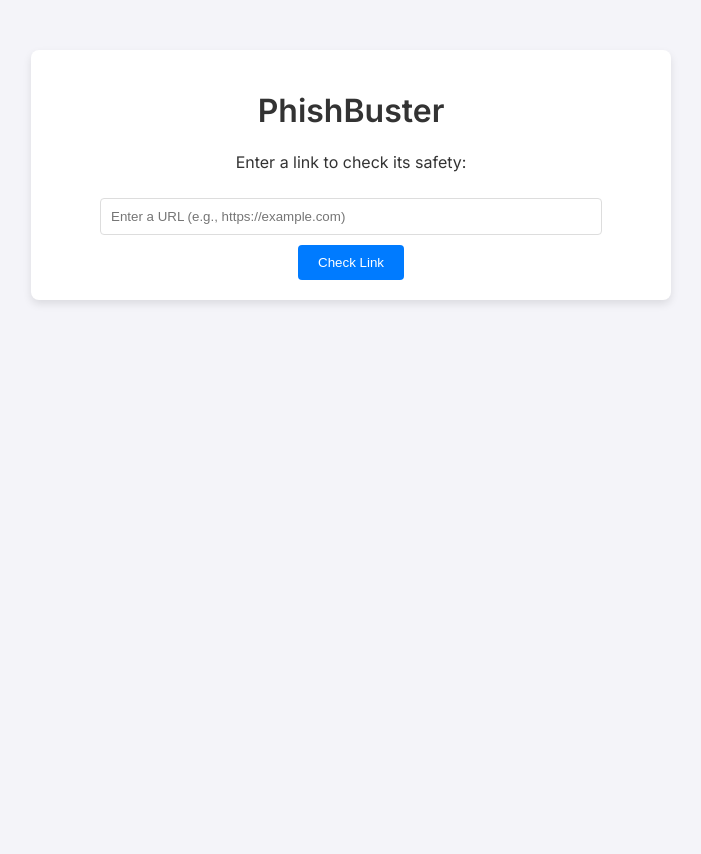
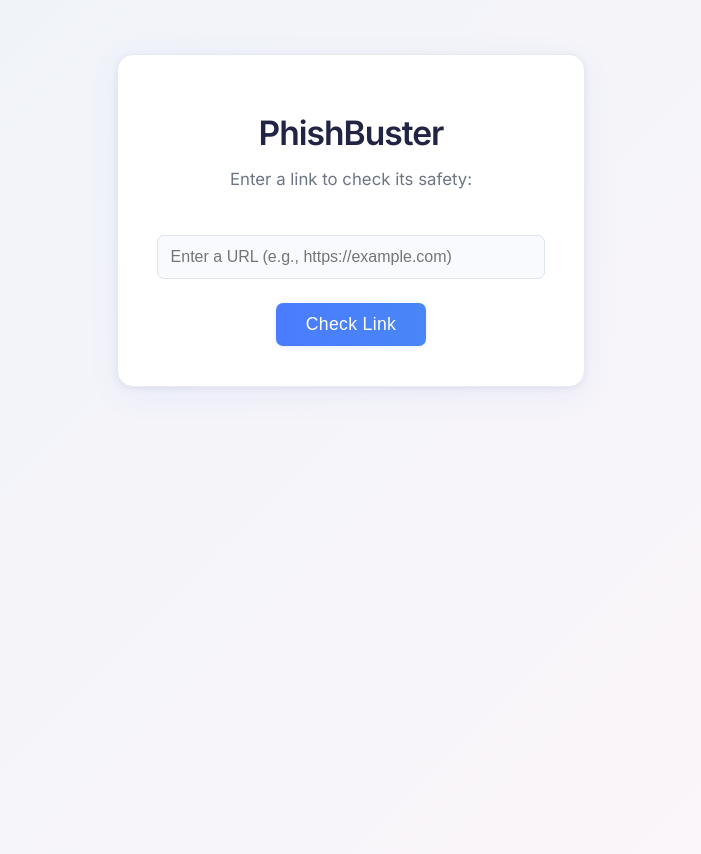
Before and after one commit to saodatsafra/PhishBuster, a Flask app: page / in a window 1280 px wide. Shown: the whole page, without its empty margins (289-990 px from the left). Before the commit the page ends 304 px from the top, so only its background shows below. Run offline with Flask 3, Linux system fonts and the light colour scheme.

Commit message:
Version 1.3

```diff
--- a/static/design.css
+++ b/static/design.css
@@ -2,75 +2,97 @@ body {
     font-family: 'Inter', Arial, sans-serif;
     margin: 0;
     padding: 0;
-    background-color: #f4f4f9;
-    color: #333;
+    background: linear-gradient(135deg, #eef3f9 0%, #fdf6fa 100%);
+    color: #23272f;
+    min-height: 100vh;
 }
 
 .container {
-    max-width: 600px;
-    margin: 50px auto;
-    padding: 20px;
+    max-width: 410px;
+    margin: 54px auto;
+    padding: 34px 28px 24px 28px;
     text-align: center;
     background: #fff;
-    box-shadow: 0 4px 8px rgba(0, 0, 0, 0.1);
-    border-radius: 8px;
+    box-shadow: 0 8px 32px 0 rgba(76, 116, 255, 0.07), 0 1.5px 6px 0 rgba(50,50,93,0.08);
+    border-radius: 16px;
+    border: 1px solid #e7eaf3;
 }
 
-input {
-    padding: 10px;
-    width: 80%;
-    margin: 10px 0;
-    border: 1px solid #ddd;
-    border-radius: 4px;
-    transition: all 0.3s;
+h1 {
+    font-size: 2.1em;
+    letter-spacing: -1px;
+    font-weight: 700;
+    color: #212442;
+    margin-bottom: 0.25em;
+}
+
+p {
+    font-size: 1.05em;
+    color: #6d7585;
+    margin-bottom: 2em;
+}
+
+input[type="text"] {
+    padding: 12px 13px;
+    width: 88%;
+    margin: 12px 0 24px 0;
+    border: 1.5px solid #dde3ef;
+    border-radius: 7px;
+    font-size: 1em;
+    transition: all 0.23s;
+    background: #f8fafd;
 }
 
 input:focus {
-    border-color: #007BFF;
+    border-color: #4886ff;
     outline: none;
-    box-shadow: 0 0 3px #007bff44;
-    background: #f0f8ff;
+    box-shadow: 0 0 0 2px #a3cbff33;
+    background: #f1f7ff;
 }
 
 button {
-    padding: 10px 20px;
+    padding: 11px 30px;
     color: #fff;
-    background-color: #007BFF;
+    background: linear-gradient(90deg, #4a7cff 0%, #4986f6 100%);
     border: none;
-    border-radius: 4px;
+    border-radius: 7px;
+    font-size: 1.1em;
+    font-weight: 500;
+    letter-spacing: .02em;
     cursor: pointer;
-    transition: background 0.3s, box-shadow 0.3s;
+    box-shadow: 0 1.5px 5px #4977ff22;
+    transition: background 0.23s, box-shadow 0.23s;
+    margin-bottom: 16px;
 }
-
 button:hover {
-    background-color: #0056b3;
-    box-shadow: 0 0 8px #007bff44;
+    background: linear-gradient(90deg, #3969e6 0%, #3269e3 100%);
+    box-shadow: 0 4px 16px #4a7cff33;
 }
 
 .result {
-    margin-top: 30px;
+    margin-top: 38px;
 }
 
 .card {
-    background: #fafcff;
-    border: 1px solid #e2e6ea;
-    border-radius: 8px;
-    box-shadow: 0 2px 8px rgba(0,0,0,0.07);
-    padding: 24px 18px;
-    margin-top: 32px;
+    background: #f7fbff;
+    border: 1.5px solid #e2e6ea;
+    border-radius: 12px;
+    box-shadow: 0 2px 12px rgba(0,0,0,0.07);
+    padding: 28px 17px 20px 17px;
+    margin-top: 38px;
     margin-bottom: 12px;
     text-align: left;
     transition: box-shadow 0.3s;
 }
 .card:hover {
-    box-shadow: 0 6px 24px rgba(0,0,0,0.12);
+    box-shadow: 0 8px 32px rgba(50,70,160,0.10);
 }
 
 #main-status {
-    font-size: 24px;
+    font-size: 23px;
     font-weight: bold;
-    margin-top: 20px;
-    margin-bottom: 10px;
+    margin-top: 18px;
+    margin-bottom: 13px;
     transition: color 0.3s;
     display: flex;
     align-items: center;
--- a/static/script.js
+++ b/static/script.js
@@ -5,12 +5,22 @@ document.addEventListener('DOMContentLoaded', function() {
     const statusHeader = document.getElementById('main-status');
     const mainIcon = document.getElementById('main-icon');
     const detailsPara = document.getElementById('details');
-    const riskBar = document.getElementById('risk-bar');
-    const riskPctNum = document.getElementById('risk-pct-num');
+    let riskBar = document.getElementById('risk-bar');
+
+    if (!riskBar) {
+        riskBar = document.createElement('div');
+        riskBar.id = 'risk-bar';
+        riskBar.style.height = '18px';
+        riskBar.style.width = '100%';
+        riskBar.style.margin = '12px 0 16px 0';
+        riskBar.style.borderRadius = '5px';
+        riskBar.style.display = 'none';
+        riskBar.style.position = 'relative';
+        resultDiv.insertBefore(riskBar, detailsPara);
+    }
 
     form.addEventListener('submit', async function(event) {
         event.preventDefault();
-
         spinner.style.display = "block";
         resultDiv.style.display = "none";
         statusHeader.textContent = "";
@@ -18,15 +28,11 @@ document.addEventListener('DOMContentLoaded', function() {
         detailsPara.innerHTML = "";
         riskBar.style.display = "none";
         riskBar.innerHTML = "";
-        riskPctNum.textContent = "";
 
         const link = document.getElementById('link-input').value;
-
         const response = await fetch('/check_link', {
             method: 'POST',
-            headers: {
-                'Content-Type': 'application/json',
-            },
+            headers: { 'Content-Type': 'application/json', },
             body: JSON.stringify({ link }),
         });
 
@@ -34,7 +40,7 @@ document.addEventListener('DOMContentLoaded', function() {
         spinner.style.display = "none";
         resultDiv.style.display = "block";
 
-        // Show error for bad links
+        // --- Error Case ---
         if (result.status === "error") {
             statusHeader.textContent = "Invalid link";
             statusHeader.style.color = "red";
@@ -42,130 +48,101 @@ document.addEventListener('DOMContentLoaded', function() {
             detailsPara.innerHTML = result.message + "<br>Please provide the full link, like https://example.com";
             riskBar.style.display = "none";
             riskBar.innerHTML = "";
-            riskPctNum.textContent = "";
             return;
         }
 
-        // Set main status, icon, and color
+        // --- Top Bar/Status ---
         if (result.status === "safe") {
-            statusHeader.textContent = "The link is safe!";
-            statusHeader.style.color = "green";
+            statusHeader.textContent = "SAFE: No major phishing signs detected.";
+            statusHeader.style.color = "#15803d";
             mainIcon.textContent = "🟢";
         } else if (result.status === "caution") {
-            statusHeader.textContent = "The link may not be safe!";
-            statusHeader.style.color = "orange";
+            statusHeader.textContent = "CAUTION: Potential risk factors detected!";
+            statusHeader.style.color = "#eab308";
             mainIcon.textContent = "🟠";
         } else {
-            statusHeader.textContent = "The link is dangerous!";
-            statusHeader.style.color = "red";
+            statusHeader.textContent = "DANGEROUS: Multiple high-risk features detected!";
+            statusHeader.style.color = "#dc2626";
             mainIcon.textContent = "🔴";
         }
 
-        // Visual risk bar and show percentage
+        // --- Risk Bar ---
         riskBar.style.display = "block";
         const pct = Math.min(Math.max(result.risk_pct, 0), 100); // clamp 0-100
         let barColor = "#19c37d"; // green
         if (pct >= 70) barColor = "#ff4545";
         else if (pct >= 25) barColor = "#ffc107";
         riskBar.style.background = `linear-gradient(to right, ${barColor} ${pct}%, #e2e6ea ${pct}%)`;
-        riskBar.innerHTML = ""; // Clear any text inside the bar
-        riskPctNum.textContent = pct + "%";
-        riskPctNum.style.color = barColor;
+        riskBar.innerHTML = `<span style="
+            font-weight: bold;
+            font-size: 15px;
+            color: ${barColor};
+            padding-left: 7px;
+            position: absolute;
+            left: 7px;
+            top: 0;
+            line-height: 18px;
+        ">${pct}% Risk Score</span>`;
 
-        // Build details for the user
-        let details = "";
+        // --- Section 1: Technical Summary ---
+        let details = `<div style="font-size:1.08em; margin-bottom:11px;"><b>Technical Analysis Summary:</b> `;
+        if (result.status === "safe") {
+            details += "No significant phishing indicators detected. Link appears to be low risk based on analyzed factors.";
+        } else if (result.status === "caution") {
+            details += "Some technical indicators suggest potential risk. Review technical details below.";
+        } else {
+            details += "Severe risk factors present! Treat this link as highly suspicious. Avoid entering credentials.";
+        }
+        details += "</div>";
 
-        // Main message
-        if (result.status === "safe") {
-            details += "🎉 This link looks safe.<br>";
-        } else if (result.status === "caution") {
-            details += "⚠️ Please be careful. Some things look suspicious.<br>";
-        } else {
-            details += "🚨 This link is dangerous. Do NOT enter personal information.<br>";
-        }
-
-        // Show reasons for score
+        // --- Section 2: Ordered Risk Factors ---
         if (result.reasons && result.reasons.length > 0) {
-            details += "<ul style='color:#b22222;'>";
+            details += `<div style="margin-bottom:11px;">
+            <b>Detected Risk Factors:</b>
+            <ul style="color:#b22222; margin-top:5px;">`;
             for (const reason of result.reasons) {
                 details += `<li>${reason}</li>`;
             }
-            details += "</ul>";
+            details += "</ul></div>";
         }
 
-        // HTTPS/HTTP info
-        if (result.is_https) {
-            details += "✅ Secure connection (HTTPS).<br>";
-        } else if (result.is_http) {
-            details += "❌ Not secure (HTTP).<br>";
+        // --- Section 3: Technical Scan Details ---
+        details += `<div style="margin-bottom:11px;"><b>Technical Scan Details:</b><ul>`;
+        details += `<li>Protocol: ${result.is_https ? "HTTPS (encrypted)" : result.is_http ? "HTTP (unencrypted)" : "Unknown"}</li>`;
+        details += `<li>SSL Certificate: ${result.ssl_valid === true ? "Valid" : result.ssl_valid === false ? "Invalid/Failed" : "Not checked"}</li>`;
+        if (result.domain_age !== null) {
+            details += `<li>Domain Age: ${result.domain_age} year(s)</li>`;
+            if (result.young_domain) details += `<li><b>Warning:</b> Domain is less than 1 year old</li>`;
+        } else {
+            details += `<li>Domain Age: Unknown</li>`;
         }
+        if (result.keywords_found && result.keywords_found.length > 0) {
+            details += `<li>Suspicious Keywords: <b>${result.keywords_found.join(', ')}</b></li>`;
+        }
+        if (result.is_ip_address) {
+            details += `<li>Domain is a raw IP address (suspicious)</li>`;
+        }
+        if (result.is_www_only) {
+            details += `<li>Missing protocol (http/https)</li>`;
+        }
+        details += `</ul></div>`;
 
-        // SSL certificate
-        if (result.ssl_valid === true) {
-            details += "✅ SSL certificate is valid.<br>";
-        } else if (result.ssl_valid === false) {
-            details += "❌ SSL certificate is NOT valid.<br>";
-        } else {
-            details += "⚠️ Couldn't check the site's security certificate.<br>";
-        }
+        // --- Section 4: Risk Score (Technical Explanation) ---
+        details += `<div style="margin-bottom:12px;">
+            <b>Calculated Risk Percentage:</b> <span style="color:${barColor};font-weight:700;">${pct}%</span><br>
+            <small style="color:#7d8591;">
+                This score is calculated based on the presence of suspicious technical features (see above), including SSL, domain age, protocol, keywords, top-level domain, subdomains, and URL structure.
+            </small>
+        </div>`;
 
-        // Domain age
-        if (result.domain_age !== null) {
-            if (result.young_domain) {
-                details += "🚨 This website is very new. Be extra careful.<br>";
-            } else {
-                details += `🌍 Website age: ${result.domain_age} years. Older sites are usually safer.<br>`;
-            }
-        } else {
-            details += "⚠️ Can't find out how old this site is.<br>";
-        }
-
-        // Suspicious keywords
-        if (result.keywords_found && result.keywords_found.length > 0) {
-            details += `🚩 Suspicious words found: ${result.keywords_found.join(', ')}.<br>`;
-        } else {
-            details += "✅ No suspicious words found in the link.<br>";
-        }
-
-        // IP address check
-        if (result.is_ip_address) {
-            details += "⚠️ This link uses numbers instead of a name. Be extra careful.<br>";
-        } else {
-            details += "✅ This link uses a normal website name.<br>";
-        }
-
-        // 'www.' with or without protocol
-        if (result.is_www_only) {
-            details += "⚠️ Link is missing 'http' or 'https'.<br>";
-        } else if (result.is_www_protocol) {
-            details += "ℹ️ This link uses 'www.' which is normal for many sites.<br>";
-        }
-
-        // ===== WHOIS INFO =====
-        details += "<hr><strong>Domain Registration Info:</strong><br>";
-        if (result.registrar) {
-            details += `🌐 Registrar: ${result.registrar}<br>`;
-        } else {
-            details += "🌐 Registrar: Unknown<br>";
-        }
-
-        if (result.country) {
-            details += `🏳️ Country: ${result.country}<br>`;
-        } else {
-            details += "🏳️ Country: Unknown<br>";
-        }
-
-        if (result.creation_date) {
-            details += `📅 Domain Created: ${result.creation_date}<br>`;
-        } else {
-            details += "📅 Domain Created: Unknown<br>";
-        }
-
-        if (result.expiration_date) {
-            details += `⏳ Domain Expires: ${result.expiration_date}<br>`;
-        } else {
-            details += "⏳ Domain Expires: Unknown<br>";
-        }
+        // --- Section 5: WHOIS Registration Info ---
+        details += `<hr><strong>Domain Registration Info:</strong><br>`;
+        details += `<div style="margin-left:7px;line-height:1.9">`;
+        details += `🌐 Registrar: <b>${result.registrar ? result.registrar : "Unknown"}</b><br>`;
+        details += `🏳️ Country: <b>${result.country ? result.country : "Unknown"}</b><br>`;
+        details += `📅 Created: <b>${result.creation_date ? result.creation_date : "Unknown"}</b><br>`;
+        details += `⏳ Expires: <b>${result.expiration_date ? result.expiration_date : "Unknown"}</b><br>`;
+        details += `</div>`;
 
         detailsPara.innerHTML = details;
     });
```
Also changed, not shown: other parts of static/design.css (+37 -16 lines). Lines whose indentation alone changed are shown as unchanged.
